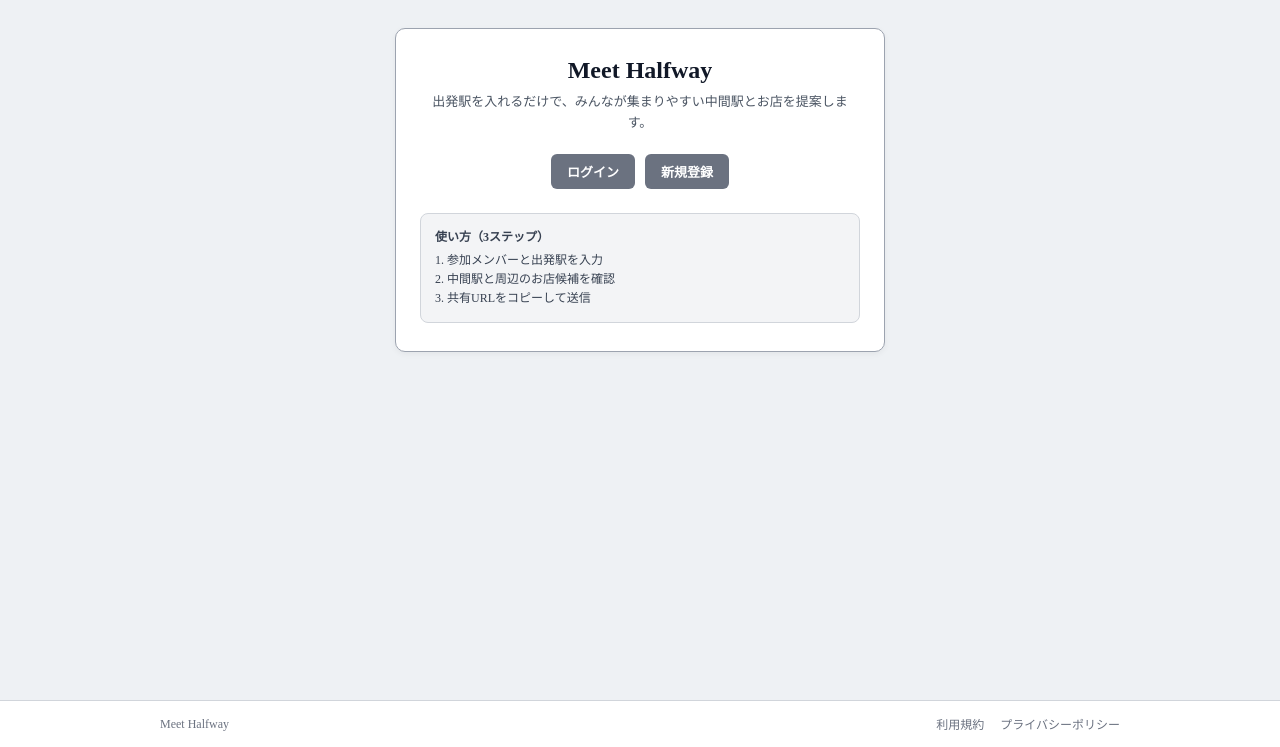
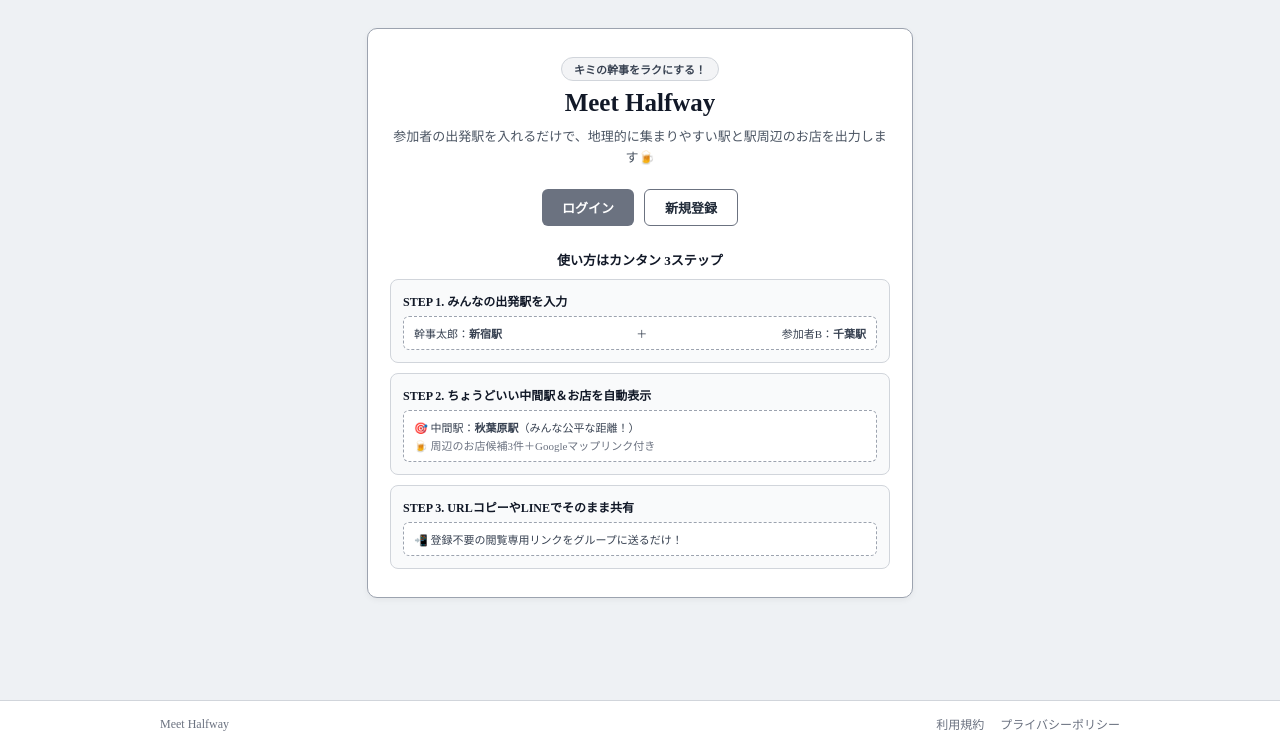
Before and after one commit to Yoshiki-shi/midpoint-find, a Rails app: page / in a window 1280 px wide. Shown: the part 53-800 px from the top of the page. Run offline with Rails 7, Linux system fonts and the light colour scheme; some libraries are stand-ins or nearby versions.

Commit message:
Refine page copy and add LINE share button

```diff
--- a/app/javascript/controllers/clipboard_controller.js
+++ b/app/javascript/controllers/clipboard_controller.js
@@ -1,17 +1,25 @@
 import { Controller } from "@hotwired/stimulus"
 
 export default class extends Controller {
-  static values = { url: String }
+  static values = { url: String, title: String }
 
   copy(event) {
     event.preventDefault()
     const button = event.currentTarget
     navigator.clipboard.writeText(this.urlValue).then(() => {
       const originalText = button.textContent
-      button.textContent = "✅ 共有URLをコピーしました！"
+      button.textContent = "✅ 共有用URLをコピーしました！"
       setTimeout(() => {
         button.textContent = originalText
       }, 2500)
     })
   }
+
+  shareLine(event) {
+    event.preventDefault()
+    const title = this.hasTitleValue && this.titleValue ? this.titleValue : "集合場所のご案内"
+    const text = `${title}\n中間駅とおすすめのお店候補はこちら👇\n${this.urlValue}`
+    const lineUrl = `https://line.me/R/msg/text/?${encodeURIComponent(text)}`
+    window.open(lineUrl, "_blank", "noopener,noreferrer")
+  }
 }
--- a/app/views/sessions/new.html.erb
+++ b/app/views/sessions/new.html.erb
@@ -3,13 +3,13 @@
 
   <%= form_with(scope: :session, url: login_path, local: true) do |f| %>
     <div style="margin-bottom: 14px;">
-      <%= f.label :email, "メール", style: "display: block; font-size: 13px; font-weight: 600; color: #374151; margin-bottom: 5px;" %>
-      <%= f.email_field :email, style: "width: 100%; box-sizing: border-box; border: 1px solid #9ca3af; border-radius: 6px; padding: 8px 10px; font-size: 14px; background-color: #ffffff;" %>
+      <%= f.label :email, "メールアドレス", style: "display: block; font-size: 13px; font-weight: 600; color: #374151; margin-bottom: 5px;" %>
+      <%= f.email_field :email, placeholder: "例: test@example.com", style: "width: 100%; box-sizing: border-box; border: 1px solid #9ca3af; border-radius: 6px; padding: 8px 10px; font-size: 14px; background-color: #ffffff;" %>
     </div>
 
     <div style="margin-bottom: 18px;">
       <%= f.label :password, "パスワード", style: "display: block; font-size: 13px; font-weight: 600; color: #374151; margin-bottom: 5px;" %>
-      <%= f.password_field :password, style: "width: 100%; box-sizing: border-box; border: 1px solid #9ca3af; border-radius: 6px; padding: 8px 10px; font-size: 14px; background-color: #ffffff;" %>
+      <%= f.password_field :password, placeholder: "パスワードを入力", style: "width: 100%; box-sizing: border-box; border: 1px solid #9ca3af; border-radius: 6px; padding: 8px 10px; font-size: 14px; background-color: #ffffff;" %>
     </div>
 
     <%= f.submit "ログイン", style: "width: 100%; background-color: #6b7280; color: #ffffff; border: none; border-radius: 6px; padding: 10px; font-size: 14px; font-weight: 700; cursor: pointer;" %>
--- a/app/views/shares/show.html.erb
+++ b/app/views/shares/show.html.erb
@@ -1,6 +1,6 @@
 <div style="max-width: 680px; margin: 0 auto; background-color: #ffffff; border: 1.5px solid #9ca3af; border-radius: 10px; padding: 24px; box-shadow: 0 2px 6px rgba(0,0,0,0.05);">
   <div style="background-color: #f3f4f6; border: 1px solid #d1d5db; border-radius: 8px; padding: 18px; text-align: center; margin-bottom: 20px;">
-    <div style="font-size: 11px; font-weight: 700; color: #4b5563; margin-bottom: 4px;">閲覧専用</div>
+    <div style="font-size: 11px; font-weight: 700; color: #4b5563; margin-bottom: 4px;">共有リンク（閲覧専用）</div>
     <h1 style="font-size: 22px; font-weight: 800; color: #111827; margin: 0 0 4px 0;">
       <%= @meeting_event.title.presence || "#{@meeting_event.midpoint_station_name}駅" %>
     </h1>
@@ -8,7 +8,7 @@
       集合おすすめ駅: <%= @meeting_event.midpoint_station_name %>駅
     </div>
 
-    <div style="display: flex; flex-wrap: wrap; justify-center; gap: 6px;">
+    <div style="display: flex; flex-wrap: wrap; justify-content: center; gap: 6px;">
       <% @meeting_event.meeting_participants.each do |participant| %>
         <% dist = MidpointCalculatorService.haversine_distance(participant.lat, participant.lng, @meeting_event.midpoint_lat, @meeting_event.midpoint_lng) %>
         <span style="background-color: #ffffff; border: 1px solid #d1d5db; border-radius: 6px; padding: 4px 10px; font-size: 12px; color: #1f2937;">
--- a/app/views/static_pages/top.html.erb
+++ b/app/views/static_pages/top.html.erb
@@ -1,18 +1,44 @@
-<div style="max-width: 440px; margin: 0 auto; background-color: #ffffff; border: 1.5px solid #9ca3af; border-radius: 10px; padding: 28px 24px; text-align: center; box-shadow: 0 2px 6px rgba(0,0,0,0.05);">
-  <h1 style="font-size: 24px; font-weight: 800; color: #111827; margin: 0 0 8px 0;">Meet Halfway</h1>
+<div style="max-width: 500px; margin: 0 auto; background-color: #ffffff; border: 1.5px solid #9ca3af; border-radius: 10px; padding: 28px 22px; text-align: center; box-shadow: 0 2px 6px rgba(0,0,0,0.05);">
+  <div style="display: inline-block; background-color: #f3f4f6; border: 1px solid #d1d5db; border-radius: 999px; padding: 3px 12px; font-size: 11px; font-weight: 700; color: #374151; margin-bottom: 8px;">
+    キミの幹事をラクにする！
+  </div>
+  <h1 style="font-size: 25px; font-weight: 800; color: #111827; margin: 0 0 10px 0;">Meet Halfway</h1>
   <p style="font-size: 13px; color: #4b5563; margin: 0 0 20px 0; line-height: 1.6;">
-    出発駅を入れるだけで、みんなが集まりやすい中間駅とお店を提案します。
+    参加者の出発駅を入れるだけで、地理的に集まりやすい駅と駅周辺のお店を出力します🍺
   </p>
 
   <div style="display: flex; justify-content: center; gap: 10px; margin-bottom: 24px;">
-    <%= link_to "ログイン", login_path, style: "background-color: #6b7280; color: #ffffff; padding: 8px 16px; border-radius: 6px; text-decoration: none; font-size: 13px; font-weight: 600;" %>
-    <%= link_to "新規登録", signup_path, style: "background-color: #6b7280; color: #ffffff; padding: 8px 16px; border-radius: 6px; text-decoration: none; font-size: 13px; font-weight: 600;" %>
+    <%= link_to "ログイン", login_path, style: "background-color: #6b7280; color: #ffffff; padding: 9px 20px; border-radius: 6px; text-decoration: none; font-size: 13px; font-weight: 700;" %>
+    <%= link_to "新規登録", signup_path, style: "background-color: #ffffff; color: #1f2937; border: 1.5px solid #6b7280; padding: 8px 20px; border-radius: 6px; text-decoration: none; font-size: 13px; font-weight: 700;" %>
   </div>
 
-  <div style="background-color: #f3f4f6; border: 1px solid #d1d5db; border-radius: 8px; padding: 14px; text-align: left; font-size: 12px; color: #374151; line-height: 1.6;">
-    <div style="font-weight: 700; margin-bottom: 4px;">使い方（3ステップ）</div>
-    <div>1. 参加メンバーと出発駅を入力</div>
-    <div>2. 中間駅と周辺のお店候補を確認</div>
-    <div>3. 共有URLをコピーして送信</div>
+  <div style="text-align: left;">
+    <div style="font-size: 13px; font-weight: 700; color: #111827; margin-bottom: 10px; text-align: center;">使い方はカンタン 3ステップ</div>
+
+    <div style="display: flex; flex-direction: column; gap: 10px;">
+      <div style="background-color: #f9fafb; border: 1px solid #d1d5db; border-radius: 8px; padding: 12px;">
+        <div style="font-size: 12px; font-weight: 700; color: #111827; margin-bottom: 6px;">STEP 1. みんなの出発駅を入力</div>
+        <div style="background-color: #ffffff; border: 1px dashed #9ca3af; border-radius: 6px; padding: 8px 10px; font-size: 11px; color: #374151; display: flex; justify-content: space-between;">
+          <span>幹事太郎：<b>新宿駅</b></span>
+          <span>＋</span>
+          <span>参加者B：<b>千葉駅</b></span>
+        </div>
+      </div>
+
+      <div style="background-color: #f9fafb; border: 1px solid #d1d5db; border-radius: 8px; padding: 12px;">
+        <div style="font-size: 12px; font-weight: 700; color: #111827; margin-bottom: 6px;">STEP 2. ちょうどいい中間駅＆お店を自動表示</div>
+        <div style="background-color: #ffffff; border: 1px dashed #9ca3af; border-radius: 6px; padding: 8px 10px; font-size: 11px; color: #374151;">
+          <div>🎯 中間駅：<b>秋葉原駅</b>（みんな公平な距離！）</div>
+          <div style="color: #6b7280; margin-top: 2px;">🍺 周辺のお店候補3件＋Googleマップリンク付き</div>
+        </div>
+      </div>
+
+      <div style="background-color: #f9fafb; border: 1px solid #d1d5db; border-radius: 8px; padding: 12px;">
+        <div style="font-size: 12px; font-weight: 700; color: #111827; margin-bottom: 6px;">STEP 3. URLコピーやLINEでそのまま共有</div>
+        <div style="background-color: #ffffff; border: 1px dashed #9ca3af; border-radius: 6px; padding: 8px 10px; font-size: 11px; color: #374151;">
+          📲 登録不要の閲覧専用リンクをグループに送るだけ！
+        </div>
+      </div>
+    </div>
   </div>
 </div>
```
Also changed, not shown: app/views/meeting_events/show.html.erb (+11 -2 lines), app/views/users/new.html.erb (+4 -4 lines).
